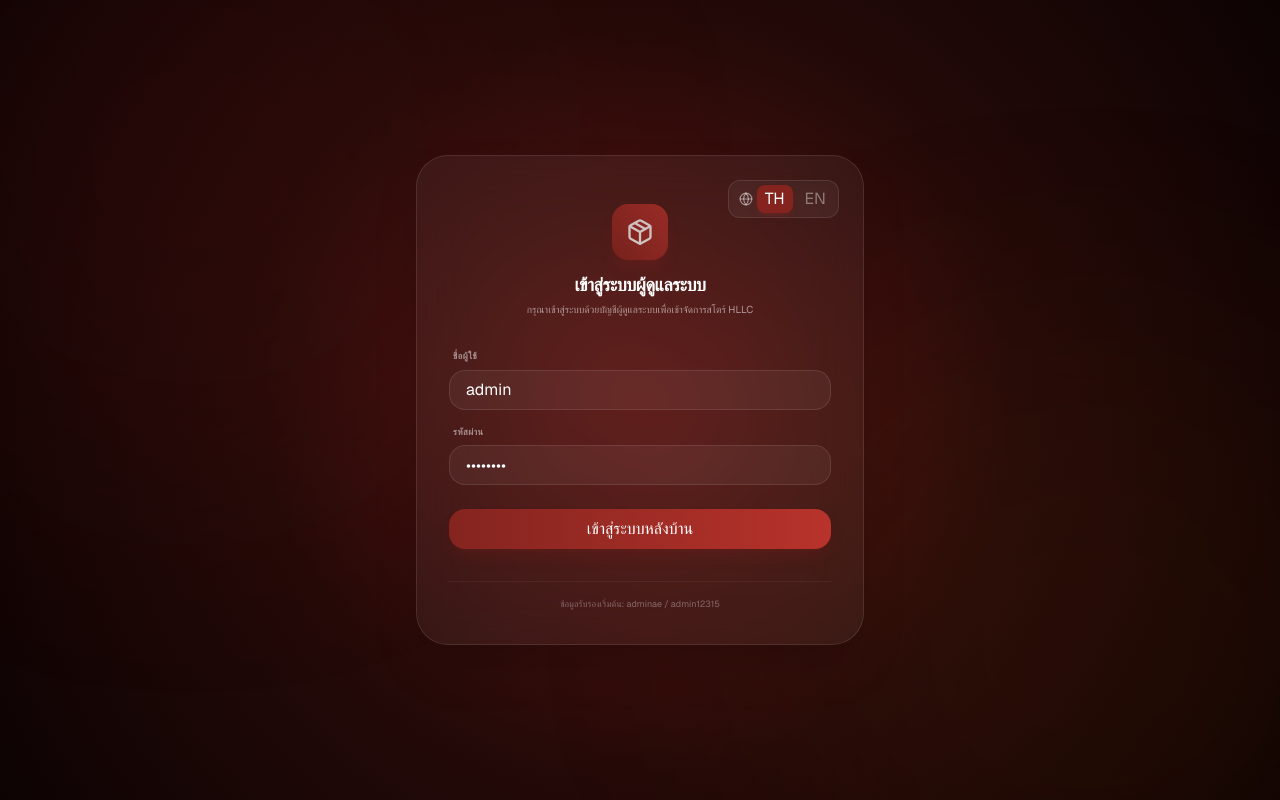
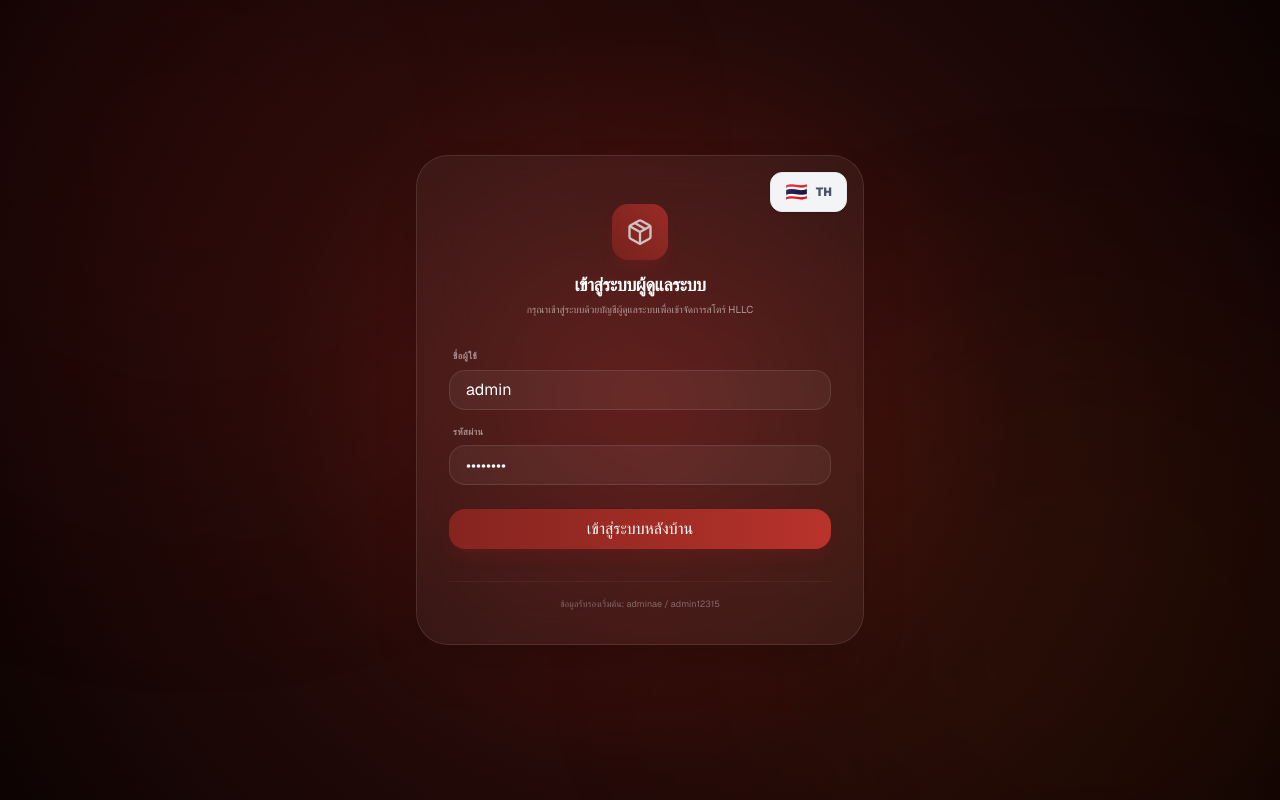
Before and after one commit to HLLC-MFU/hllc-store, a Next.js app: page /admin in a window 1280 px wide. Built offline with nearby package versions, Linux system fonts and the light colour scheme.

Commit message:
feat: implement LanguageChip component and replace language switchers across the app

```diff
--- a/app/(shop)/home/page.tsx
+++ b/app/(shop)/home/page.tsx
@@ -4,6 +4,7 @@ import Link from "next/link";
 import { useEffect, useMemo, useState } from "react";
 import { Image as ImageIcon, Truck } from "lucide-react";
 import { useLanguage } from "@/lib/language-context";
+import { LanguageChip } from "@/components/shared/language-chip";
 
 type ProductOption = {
   label: string;
@@ -89,7 +90,7 @@ export default function HomePage() {
   const [products, setProducts] = useState<DisplayProduct[]>([]);
   const [loading, setLoading] = useState(true);
   const [error, setError] = useState("");
-  const { lang, setLang, t } = useLanguage();
+  const { lang, t } = useLanguage();
 
   useEffect(() => {
     let alive = true;
@@ -137,22 +138,6 @@ export default function HomePage() {
     return products;
   }, [products]);
 
-  const languageSwitch = (
-    <div className="flex h-11 items-center gap-1.5">
-      {(["th", "en"] as const).map((nextLang) => (
-        <button
-          key={nextLang}
-          onClick={() => setLang(nextLang)}
-          className={`shop-press rounded-lg px-2.5 py-1 text-xs font-black focus-visible:outline-none focus-visible:ring-2 focus-visible:ring-[#85241F]/30 ${lang === nextLang
-            ? "bg-[#85241F] text-white shadow-sm"
-            : "text-gray-400 hover:text-gray-700"
-            }`}
-        >
-          {nextLang.toUpperCase()}
-        </button>
-      ))}
-    </div>
-  );
 
 
   const trackingEntry = (
@@ -216,7 +201,7 @@ export default function HomePage() {
   return (
     <>
       <div className="shop-page lg:hidden flex flex-col bg-white min-h-screen relative">
-        <div className="absolute right-5 top-6 z-30">{languageSwitch}</div>
+        <div className="absolute right-5 top-6 z-30"><LanguageChip /></div>
         <div className="pt-4 pb-4">
           <div className="flex justify-center">
             {/* eslint-disable-next-line @next/next/no-img-element */}
@@ -257,7 +242,7 @@ export default function HomePage() {
               <h3 className="text-sm font-bold text-gray-600">
                 {t("shop.all_products")}
               </h3>
-              {languageSwitch}
+              <LanguageChip />
             </div>
           </div>
           <div className="px-8 xl:px-10 py-6 flex-1">
--- a/app/admin/page.tsx
+++ b/app/admin/page.tsx
@@ -6,7 +6,6 @@ import {
   CheckCircle2,
   ClipboardList,
   FileCheck2,
-  Globe,
   LayoutDashboard,
   Package,
   PackagePlus,
@@ -15,6 +14,7 @@ import {
   Truck,
   XCircle,
 } from "lucide-react";
+import { LanguageChip } from "@/components/shared/language-chip";
 import { Button } from "@/components/ui/button";
 import { Card, CardContent } from "@/components/ui/card";
 import { Input } from "@/components/ui/input";
@@ -45,7 +45,7 @@ export default function AdminPage() {
   const [confirm, setConfirm] = React.useState<{ orderId: string; approved: boolean; note?: string } | null>(null);
   const [statusConfirm, setStatusConfirm] = React.useState<{ orderId: string; status: OrderStatus } | null>(null);
   const [lightbox, setLightbox] = React.useState<string | null>(null);
-  const { lang, setLang, t } = useLanguage();
+  const { lang, t } = useLanguage();
 
   const [loading, setLoading] = React.useState(false);
   const [isLoggedIn, setIsLoggedIn] = React.useState(false);
@@ -293,28 +293,8 @@ export default function AdminPage() {
         <div className="w-full max-w-md bg-white/5 backdrop-blur-xl border border-white/10 rounded-4xl p-8 shadow-2xl flex flex-col gap-6 relative z-10 animate-in fade-in zoom-in-95 duration-500">
 
           {/* Floating Language Switcher */}
-          <div className="absolute top-6 right-6 flex items-center gap-1 bg-white/5 border border-white/10 p-1 rounded-xl shadow-inner">
-            <Globe className="w-3.5 h-3.5 text-white/50 ml-1.5 shrink-0" />
-            <button
-              onClick={() => setLang("th")}
-              className={`px-2 py-0.5 rounded-lg text-[9px] font-black transition-all cursor-pointer ${
-                lang === "th"
-                  ? "bg-[#85241F] text-white shadow-md shadow-[#85241F]/30"
-                  : "text-white/40 hover:text-white/80"
-              }`}
-            >
-              TH
-            </button>
-            <button
-              onClick={() => setLang("en")}
-              className={`px-2 py-0.5 rounded-lg text-[9px] font-black transition-all cursor-pointer ${
-                lang === "en"
-                  ? "bg-[#85241F] text-white shadow-md shadow-[#85241F]/30"
-                  : "text-white/40 hover:text-white/80"
-              }`}
-            >
-              EN
-            </button>
+          <div className="absolute top-4 right-4">
+            <LanguageChip />
           </div>
 
           <div className="flex flex-col items-center text-center mt-4">
--- a/app/page.tsx
+++ b/app/page.tsx
@@ -1,7 +1,7 @@
 "use client";
 
 import Link from "next/link";
-import { LayoutDashboard, Store, Globe } from "lucide-react";
+import { LayoutDashboard, Store } from "lucide-react";
 import { Button } from "@/components/ui/button";
 import {
   Card,
@@ -11,35 +11,15 @@ import {
   CardTitle,
 } from "@/components/ui/card";
 import { useLanguage } from "@/lib/language-context";
+import { LanguageChip } from "@/components/shared/language-chip";
 
 export default function IndexPage() {
-  const { lang, setLang, t } = useLanguage();
+  const { t } = useLanguage();
 
   return (
     <main className="flex min-h-screen items-center justify-center bg-[#dcecff] px-4 py-8 relative">
-      {/* Floating Language Switcher */}
-      <div className="absolute top-6 right-6 flex items-center gap-1.5 bg-white/80 backdrop-blur-md px-2 py-1.5 rounded-full border border-white/60 shadow-lg shadow-blue-100/40 z-50">
-        <Globe className="w-3.5 h-3.5 text-blue-600 ml-1.5 shrink-0" />
-        <button
-          onClick={() => setLang("th")}
-          className={`px-2.5 py-1 rounded-full text-[11px] font-black transition-all ${
-            lang === "th"
-              ? "bg-blue-600 text-white shadow-md shadow-blue-600/20"
-              : "text-gray-500 hover:text-gray-900"
-          }`}
-        >
-          TH
-        </button>
-        <button
-          onClick={() => setLang("en")}
-          className={`px-2.5 py-1 rounded-full text-[11px] font-black transition-all ${
-            lang === "en"
-              ? "bg-blue-600 text-white shadow-md shadow-blue-600/20"
-              : "text-gray-500 hover:text-gray-900"
-          }`}
-        >
-          EN
-        </button>
+      <div className="absolute top-6 right-6 z-50">
+        <LanguageChip />
       </div>
 
       <Card className="w-full max-w-md border-white/80 bg-white/90 shadow-xl shadow-blue-300/30">
--- a/components/admin/admin-sidebar.tsx
+++ b/components/admin/admin-sidebar.tsx
@@ -1,7 +1,8 @@
 "use client";
 
-import { ClipboardList, Globe, LayoutDashboard, Package } from "lucide-react";
+import { ClipboardList, LayoutDashboard, Package } from "lucide-react";
 import { useLanguage } from "@/lib/language-context";
+import { LanguageChip } from "@/components/shared/language-chip";
 
 
 type Props = {
@@ -13,7 +14,7 @@ type Props = {
 };
 
 export function AdminSidebar({ activeTab, setActiveTab, pendingCount, orderCount, productCount }: Props) {
-  const { lang, setLang, t } = useLanguage();
+  const { t } = useLanguage();
 
   const navItems = [
     {
@@ -85,20 +86,7 @@ export function AdminSidebar({ activeTab, setActiveTab, pendingCount, orderCount
 
       {/* Language + Footer */}
       <div className="px-4 py-4 border-t border-gray-100 flex flex-col gap-3">
-        <div className="flex items-center gap-1 bg-gray-100 p-1 rounded-xl self-start">
-          <Globe className="w-3.5 h-3.5 text-gray-400 ml-1 shrink-0" />
-          {(["th", "en"] as const).map((l) => (
-            <button
-              key={l}
-              onClick={() => setLang(l)}
-              className={`px-2.5 py-1 rounded-lg text-[10px] font-black transition-all cursor-pointer ${
-                lang === l ? "bg-white text-gray-900 shadow-sm" : "text-gray-400 hover:text-gray-700"
-              }`}
-            >
-              {l.toUpperCase()}
-            </button>
-          ))}
-        </div>
+        <LanguageChip />
 
         <div className="flex items-center gap-2.5 px-1">
           <div className="w-7 h-7 rounded-full bg-gray-100 flex items-center justify-center shrink-0">
--- a/components/shared/app-header.tsx
+++ b/components/shared/app-header.tsx
@@ -1,42 +1,19 @@
 "use client";
 
-import { Globe } from "lucide-react";
-import { useLanguage } from "@/lib/language-context";
+import { LanguageChip } from "@/components/shared/language-chip";
 
 type AppHeaderProps = {
   rightSlot?: React.ReactNode;
 };
 
 export function AppHeader({ rightSlot }: AppHeaderProps) {
-  const { lang, setLang } = useLanguage();
-
-  const languageSwitch = (
-    <div className="flex items-center gap-1 bg-white/90 backdrop-blur-md px-1.5 py-1 rounded-full border border-gray-200 shadow-sm">
-      <Globe className="w-3.5 h-3.5 text-gray-400 ml-1 shrink-0" />
-      {(["th", "en"] as const).map((l) => (
-        <button
-          key={l}
-          onClick={() => setLang(l)}
-          className={`px-2 py-0.5 rounded-md text-[10px] font-black transition-all cursor-pointer ${
-            lang === l ? "bg-[#85241F] text-white shadow-sm" : "text-gray-400 hover:text-gray-700"
-          }`}
-        >
-          {l.toUpperCase()}
-        </button>
-      ))}
-    </div>
-  );
-
   return (
     <div className="bg-white border-b border-gray-100 sticky top-0 z-40">
       <div className="relative">
-        {/* Language switcher — top right */}
         <div className="absolute top-1/2 -translate-y-1/2 right-4 flex items-center gap-2 z-10">
           {rightSlot}
-          {languageSwitch}
+          <LanguageChip />
         </div>
-
-        {/* Logo centered, no padding */}
         <div className="flex justify-center">
           {/* eslint-disable-next-line @next/next/no-img-element */}
           <img src="/images/HLLCLOGO.png" alt="HLLC" className="h-24 w-auto object-contain" />
--- /dev/null
+++ b/components/shared/language-chip.tsx
@@ -0,0 +1,25 @@
+"use client";
+
+import { useLanguage } from "@/lib/language-context";
+
+const LANG_META = {
+  th: { flag: "🇹🇭", next: "en" as const },
+  en: { flag: "🇬🇧", next: "th" as const },
+};
+
+export function LanguageChip() {
+  const { lang, setLang } = useLanguage();
+  const { flag, next } = LANG_META[lang];
+
+  return (
+    <button
+      type="button"
+      onClick={() => setLang(next)}
+      className="flex items-center gap-2 h-10 px-3.5 rounded-xl bg-gray-100 hover:bg-gray-200 active:scale-95 transition-all select-none border border-gray-200 shadow-sm"
+      aria-label={`Switch to ${next.toUpperCase()}`}
+    >
+      <span className="text-lg leading-none">{flag}</span>
+      <span className="text-xs font-black text-gray-600">{lang.toUpperCase()}</span>
+    </button>
+  );
+}
--- a/components/shop/bottom-nav.tsx
+++ b/components/shop/bottom-nav.tsx
@@ -5,6 +5,7 @@ import { usePathname } from "next/navigation";
 import { Home, ShoppingCart, User } from "lucide-react";
 import { useCart } from "@/lib/cart";
 import { useLanguage } from "@/lib/language-context";
+import { LanguageChip } from "@/components/shared/language-chip";
 
 const tabs = [
   { href: "/home", icon: Home, labelKey: "nav.home" },
@@ -19,7 +20,7 @@ export function BottomNav() {
 
   return (
     <nav className="md:hidden fixed bottom-0 left-0 w-full bg-white border-t border-gray-100 shadow-[0_-4px_20px_rgba(0,0,0,0.06)] z-50">
-      <div className="flex items-center justify-around px-8 py-3">
+      <div className="flex items-center justify-around px-6 py-3">
         {tabs.map(({ href, icon: Icon, labelKey }) => {
           const active = pathname.startsWith(href);
           return (
@@ -42,6 +43,7 @@ export function BottomNav() {
             </Link>
           );
         })}
+        <LanguageChip />
       </div>
     </nav>
   );
--- a/components/shop/side-nav.tsx
+++ b/components/shop/side-nav.tsx
@@ -2,9 +2,10 @@
 
 import Link from "next/link";
 import { usePathname } from "next/navigation";
-import { Home, ShoppingCart, User, Store, Globe } from "lucide-react";
+import { Home, ShoppingCart, User } from "lucide-react";
 import { useCart } from "@/lib/cart";
 import { useLanguage } from "@/lib/language-context";
+import { LanguageChip } from "@/components/shared/language-chip";
 
 const tabs = [
   { href: "/home", icon: Home, labelKey: "nav.home" },
@@ -15,7 +16,7 @@ const tabs = [
 export function SideNav() {
   const pathname = usePathname();
   const { count } = useCart();
-  const { lang, setLang, t } = useLanguage();
+  const { t } = useLanguage();
 
   return (
     <aside className="hidden md:flex fixed left-0 top-0 h-full w-56 lg:w-64 bg-white border-r border-gray-100 flex-col z-40 shadow-sm">
@@ -68,35 +69,7 @@ export function SideNav() {
 
       {/* Language Selector + Footer */}
       <div className="px-4 py-4 border-t border-gray-100 flex flex-col gap-3">
-        {/* Language switcher inside sidebar */}
-        <div className="flex items-center justify-between bg-gray-50 p-1 rounded-xl border border-gray-100">
-          <div className="flex items-center gap-1.5 text-gray-400 text-xs font-semibold pl-2">
-            <Globe className="w-3.5 h-3.5 text-gray-400" />
-            <span>EN/TH</span>
-          </div>
-          <div className="flex gap-0.5">
-            <button
-              onClick={() => setLang("th")}
-              className={`px-2.5 py-1 rounded-lg text-[10px] font-black transition-all ${
-                lang === "th"
-                  ? "bg-white text-red-600 shadow-sm border border-gray-200/50"
-                  : "text-gray-400 hover:text-gray-700"
-              }`}
-            >
-              TH
-            </button>
-            <button
-              onClick={() => setLang("en")}
-              className={`px-2.5 py-1 rounded-lg text-[10px] font-black transition-all ${
-                lang === "en"
-                  ? "bg-white text-red-600 shadow-sm border border-gray-200/50"
-                  : "text-gray-400 hover:text-gray-700"
-              }`}
-            >
-              EN
-            </button>
-          </div>
-        </div>
+        <LanguageChip />
 
         <div className="flex items-center gap-3 px-2">
           <div className="w-8 h-8 rounded-full bg-red-100 flex items-center justify-center shrink-0">
```
